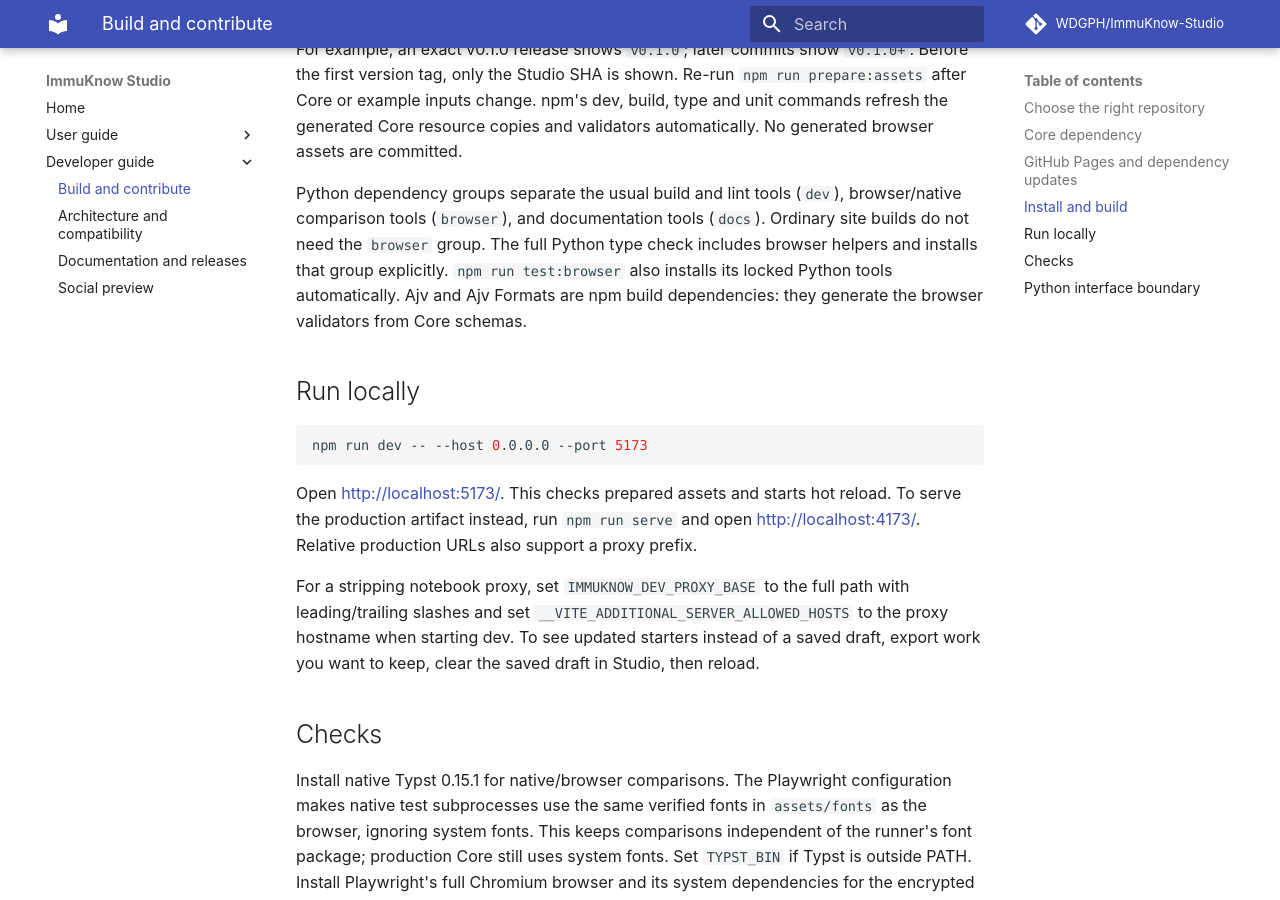
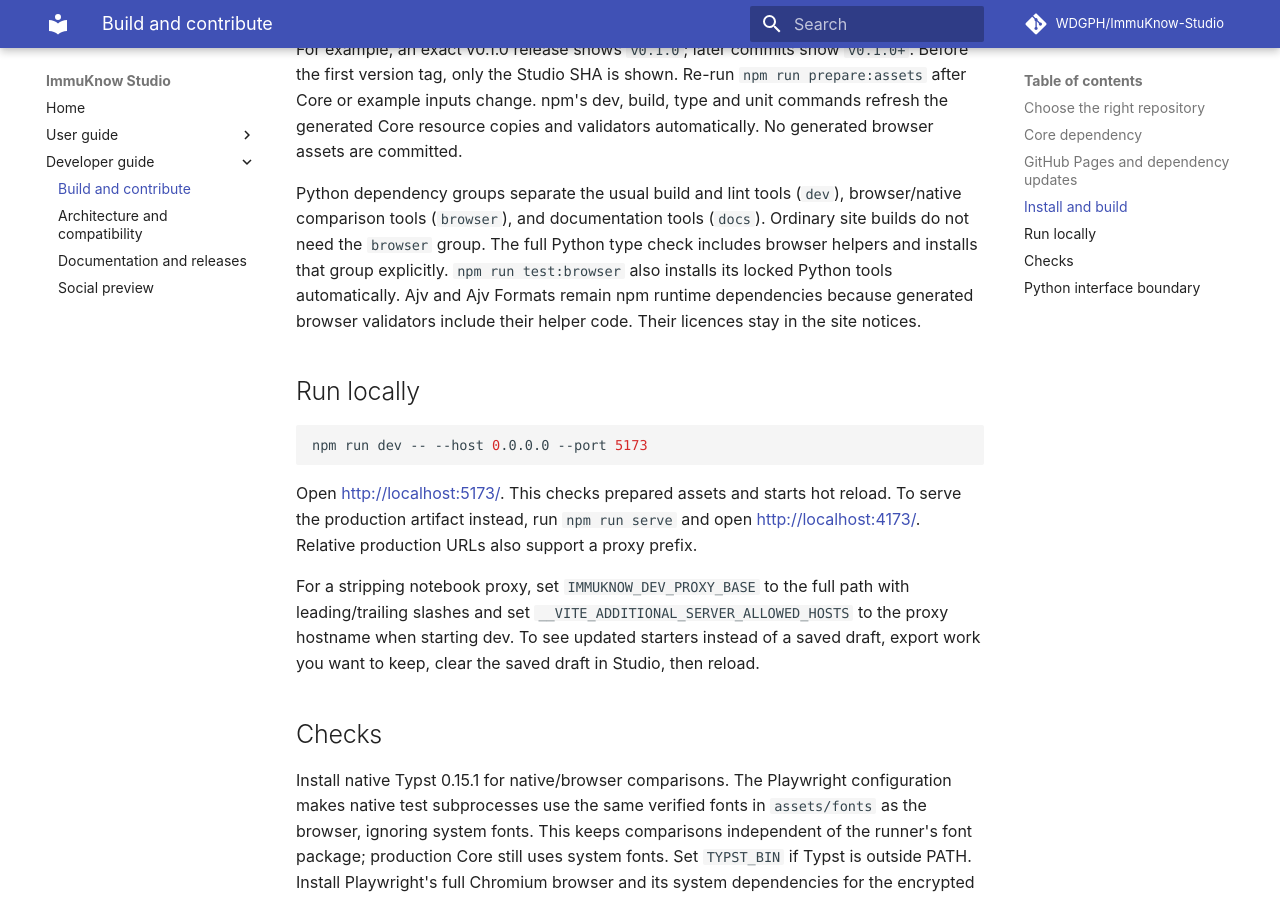
Before and after one commit to WDGPH/ImmuKnow-Studio, an MkDocs documentation site: the page built from docs/development.md, in a window 1280 px wide and 900 px high, scrolled down 2843 px. Built offline with MkDocs 1.6.1 and Material for MkDocs 9.7.7, drawn with Linux system fonts in a browser that asks for light colours; comment, search, counter and statistics services are not loaded.

Commit message:
Retain runtime validator dependencies and their notices

```diff
--- a/docs/development.md
+++ b/docs/development.md
@@ -137,8 +137,8 @@ browser/native comparison tools (`browser`), and documentation tools (`docs`).
 Ordinary site builds do not need the `browser` group. The full Python type
 check includes browser helpers and installs that group explicitly.
 `npm run test:browser` also installs its locked Python tools automatically.
-Ajv and Ajv Formats are npm build dependencies: they generate the browser
-validators from Core schemas.
+Ajv and Ajv Formats remain npm runtime dependencies because generated browser
+validators include their helper code. Their licences stay in the site notices.
 
 ## Run locally
 
--- a/package.json
+++ b/package.json
@@ -29,6 +29,8 @@
     "@codemirror/state": "6.7.6",
     "@codemirror/view": "6.43.14",
     "@lezer/highlight": "1.2.5",
+    "ajv": "8.20.0",
+    "ajv-formats": "3.0.1",
     "codemirror": "6.0.2",
     "fflate": "0.8.3"
   },
@@ -36,8 +38,6 @@
     "@biomejs/biome": "2.5.15",
     "@playwright/test": "1.64.1",
     "@types/node": "26.6.5",
-    "ajv": "8.20.0",
-    "ajv-formats": "3.0.1",
     "typescript": "7.0.2",
     "vite": "8.3.4",
     "vitest": "5.0.5"
```
Also changed, not shown: 1 other file.
